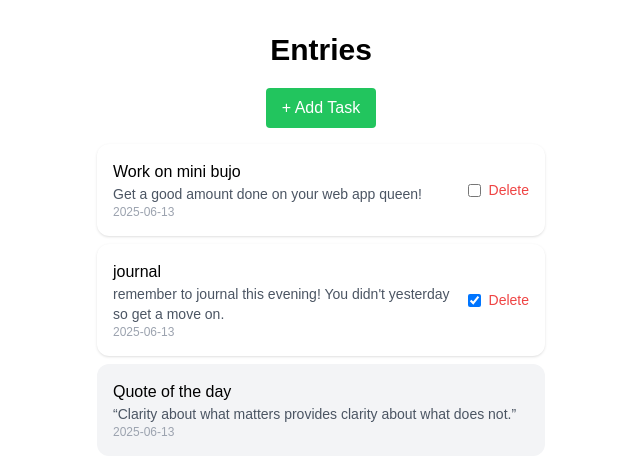
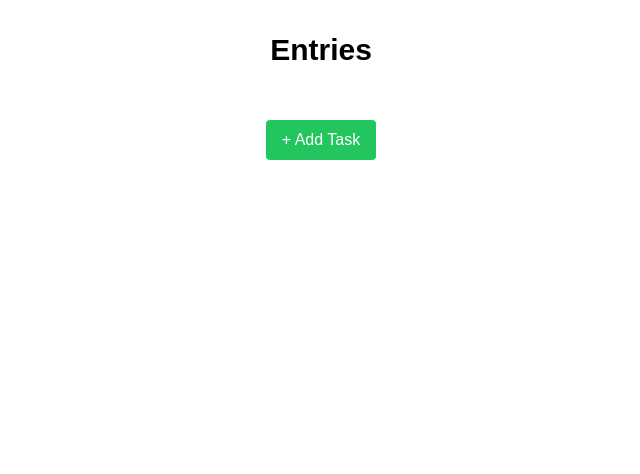
Before and after one commit to catherinetweeks/minimalist-bujo, a React (Vite) app: page / in a window 1280 px wide. Shown: the top 474 px of the page, without its empty margins (319-959 px from the left). Built offline with nearby package versions, Linux system fonts and the light colour scheme.

Commit message:
basic structure cont.

```diff
--- a/src/components/TodoApp.tsx
+++ b/src/components/TodoApp.tsx
@@ -34,42 +34,13 @@ const HomePage = () => {
   };
 
 
-  // these are the dummy tasks, remove these later but they are for testing.
-  const [tasks, setTasks] = useState<Task[]>([
-    {
-      id: "1",
-      title: "Work on mini bujo",
-      description: "Get a good amount done on your web app queen!",
-      date: "2025-06-13",
-      completed: false,
-    },
-    {
-      id: "2",
-      title: "journal",
-      description: "remember to journal this evening! You didn't yesterday so get a move on.",
-      date: "2025-06-13",
-      completed: true,
-    },
-  ]);
+  const [tasks, setTasks] = useState<Task[]>([]);
 
-  const [notes] = useState<Note[]>([
-    {
-      id: "n1",
-      title: "Quote of the day",
-      description: "“Clarity about what matters provides clarity about what does not.”",
-      date: "2025-06-13",
-    },
-  ]);
+  const [notes] = useState<Note[]>([]);
 
   return (
     <div className="flex flex-col items-center p-8">
       <h1 className="text-3xl font-bold mb-5">Entries</h1>
-          <button
-            onClick={handleAddTask}
-            className="mb-4 px-4 py-2 bg-green-500 text-white rounded hover:bg-green-600"
-          >
-            + Add Task
-          </button>
       {/* tasks */}
       <div className="w-full max-w-md mb-8">
         {tasks.map((task) => (
@@ -125,7 +96,12 @@ const HomePage = () => {
       <Modal isOpen={isModalOpen} onClose={() => setIsModalOpen(false)}>
         <TaskEditor initialTask={editingTask || undefined} onSave={handleSaveTask} />
       </Modal>
-
+      <button
+        onClick={handleAddTask}
+        className="mb-4 px-4 py-2 bg-green-500 text-white rounded hover:bg-green-600"
+        >
+        + Add Task
+      </button>
     </div>
   );
 };
```
